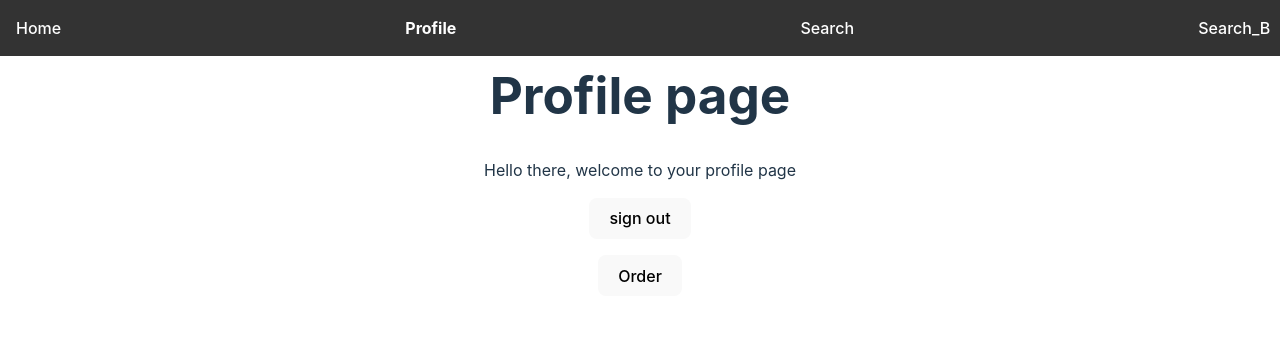
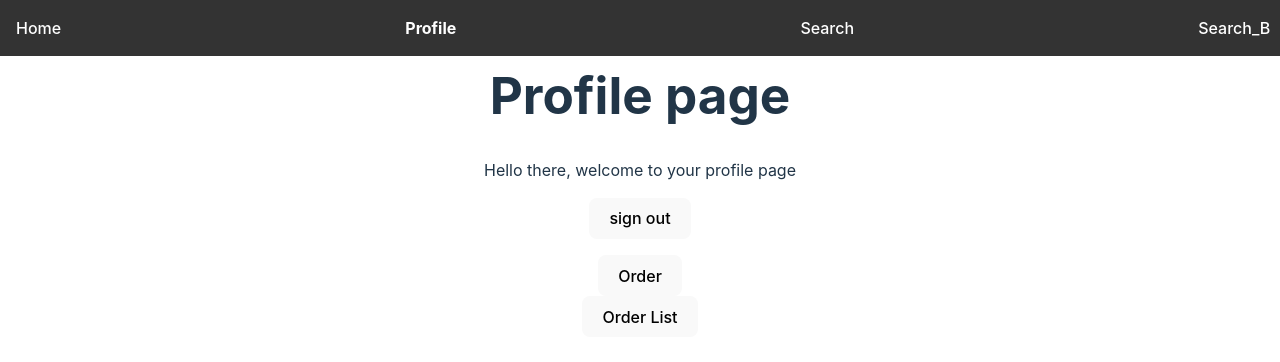
Before and after one commit to Misterpetchz/Object_Oriented_Project, a React (Vite) app in the folder front/: page /profile in a window 1280 px wide. Shown: the top 362 px of the page. Built offline with nearby package versions, Linux system fonts and the light colour scheme; no server answers; sample sign-in values are in the browser's storage.

Commit message:
fix : new price basket

```diff
--- a/front/src/pages/Profile.jsx
+++ b/front/src/pages/Profile.jsx
@@ -30,6 +30,9 @@ export default function Profile() {
 		navigate(`/payment/${fetchPayment()}`);}
 	};
 
+	const go_to_order_list = () => {
+		navigate(`/order_list`)
+	}
 
 	return (
 		<>
@@ -52,11 +55,17 @@ export default function Profile() {
 						Order
 					</button>
 				</div>
+				<div>
+					<button onClick={go_to_order_list}>
+						Order List
+					</button>
+				</div>
 			</div>
 			{CustomerOnlyButton() && (
 				<div>
 					<CreditCard />
 				</div>
+
 			)}
 		</>
 	);
```
Also changed, not shown: 2 other files (tests, documents, lock files or other folders).
